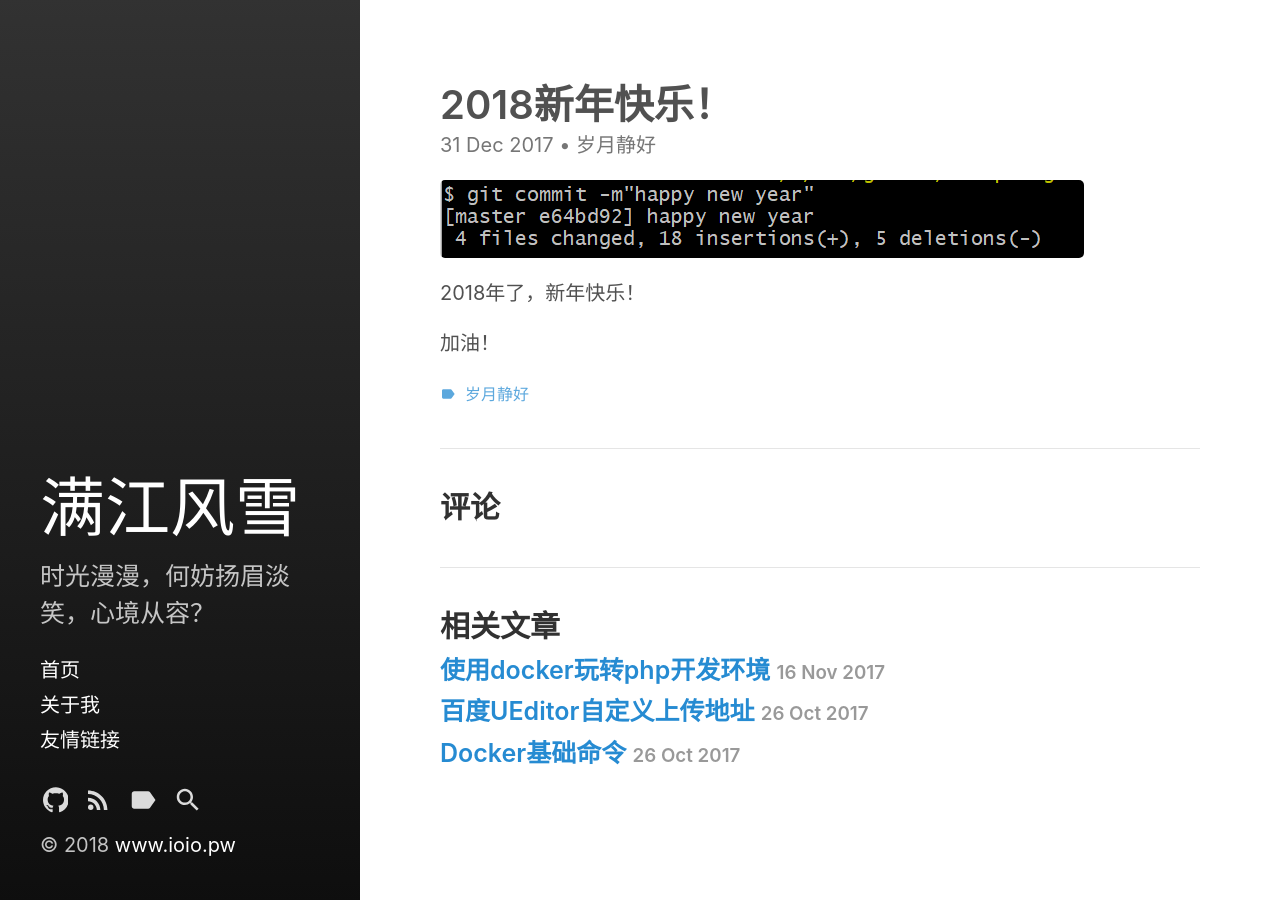
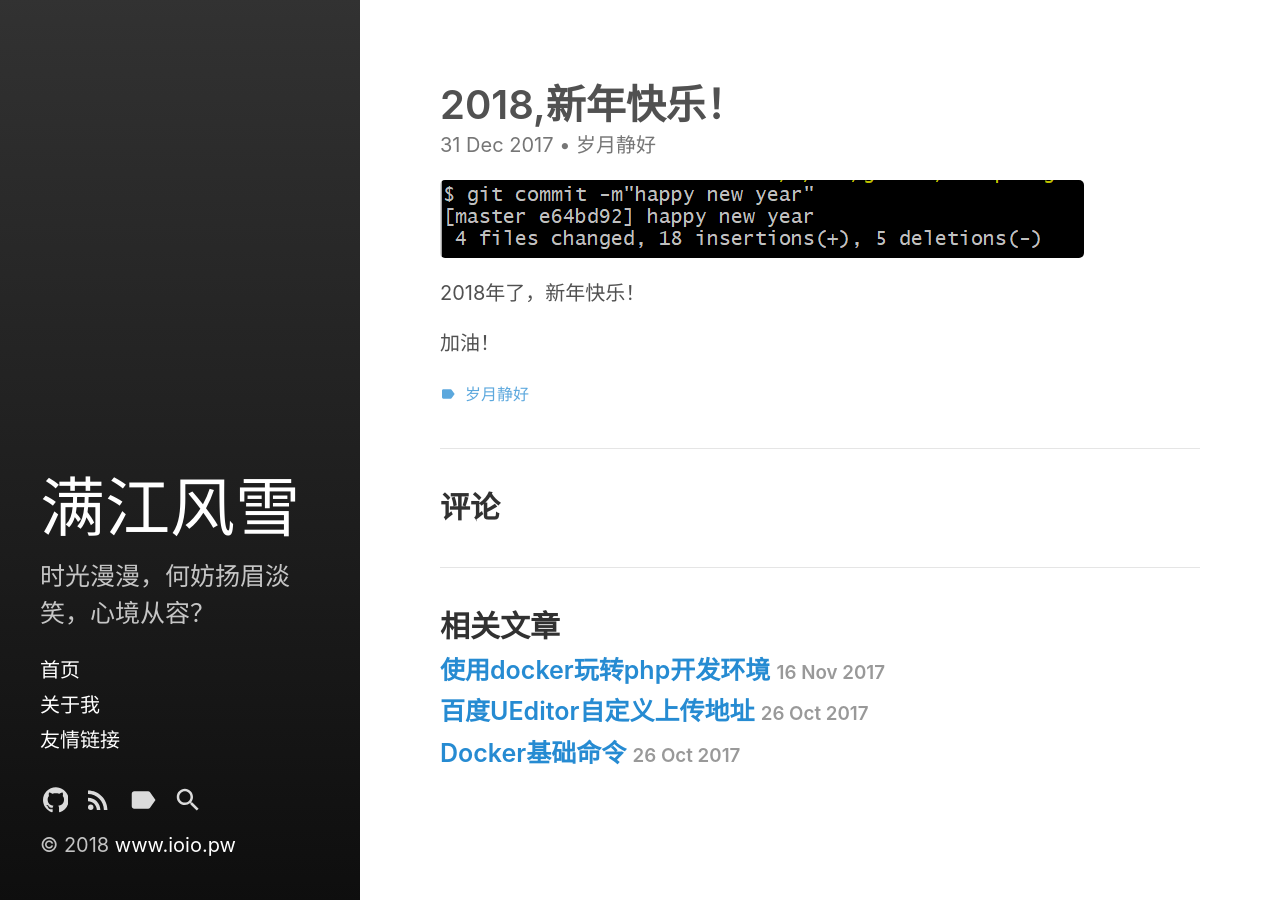
Before and after one commit to heropoo/heropoo.github.io, a Jekyll site: the page built from _posts/2018-01-01-2018-happy-new-year.md, in a window 1280 px wide. Built offline with Jekyll 4.4.1, drawn with Linux system fonts in a browser that asks for light colours; comment, search, counter and statistics services are not loaded.

```diff
--- a/_posts/2018-01-01-2018-happy-new-year.md
+++ b/_posts/2018-01-01-2018-happy-new-year.md
@@ -1,6 +1,6 @@
 ---
 layout: post
-title:  "2018新年快乐！"
+title:  "2018,新年快乐！"
 date:   2018-01-01 00:17:50 +0800
 author: "Heropoo"
 categories:
```
